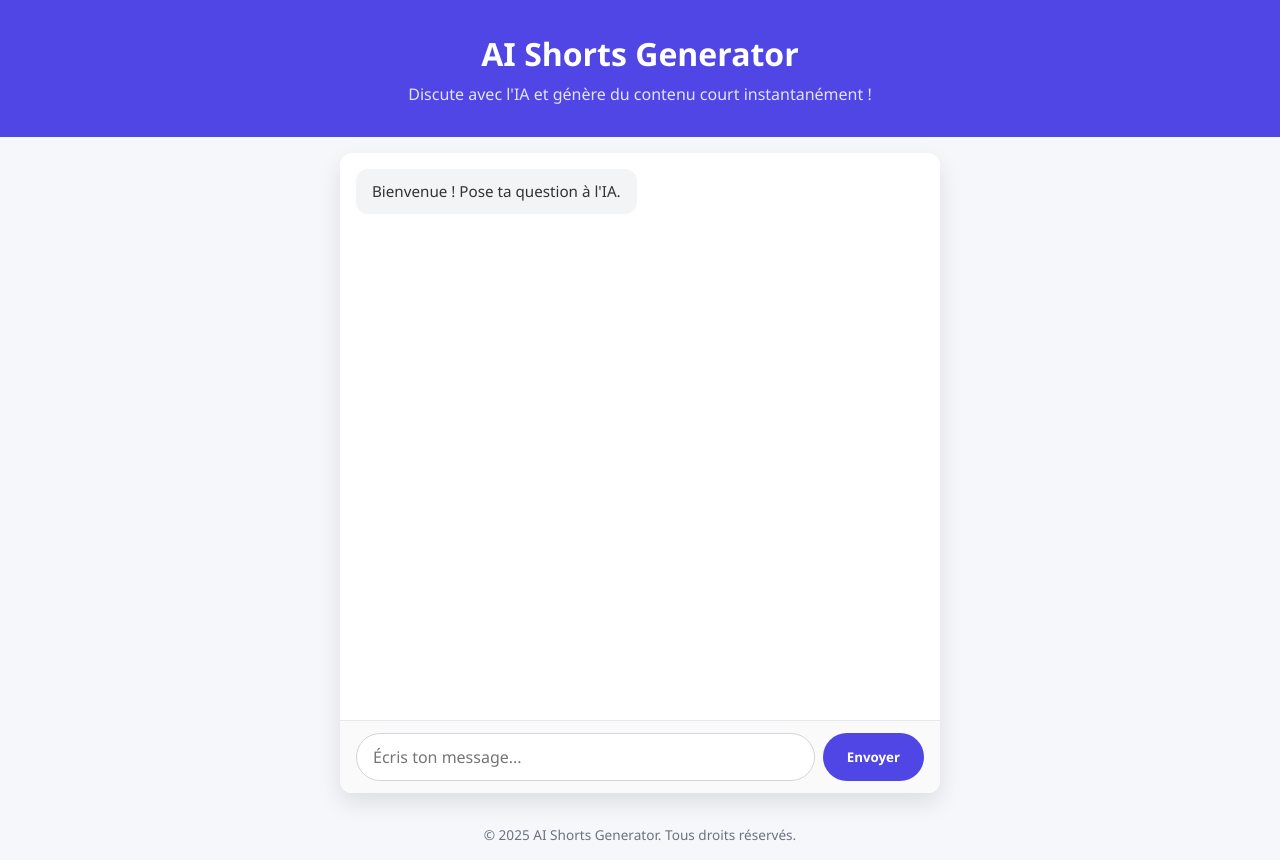
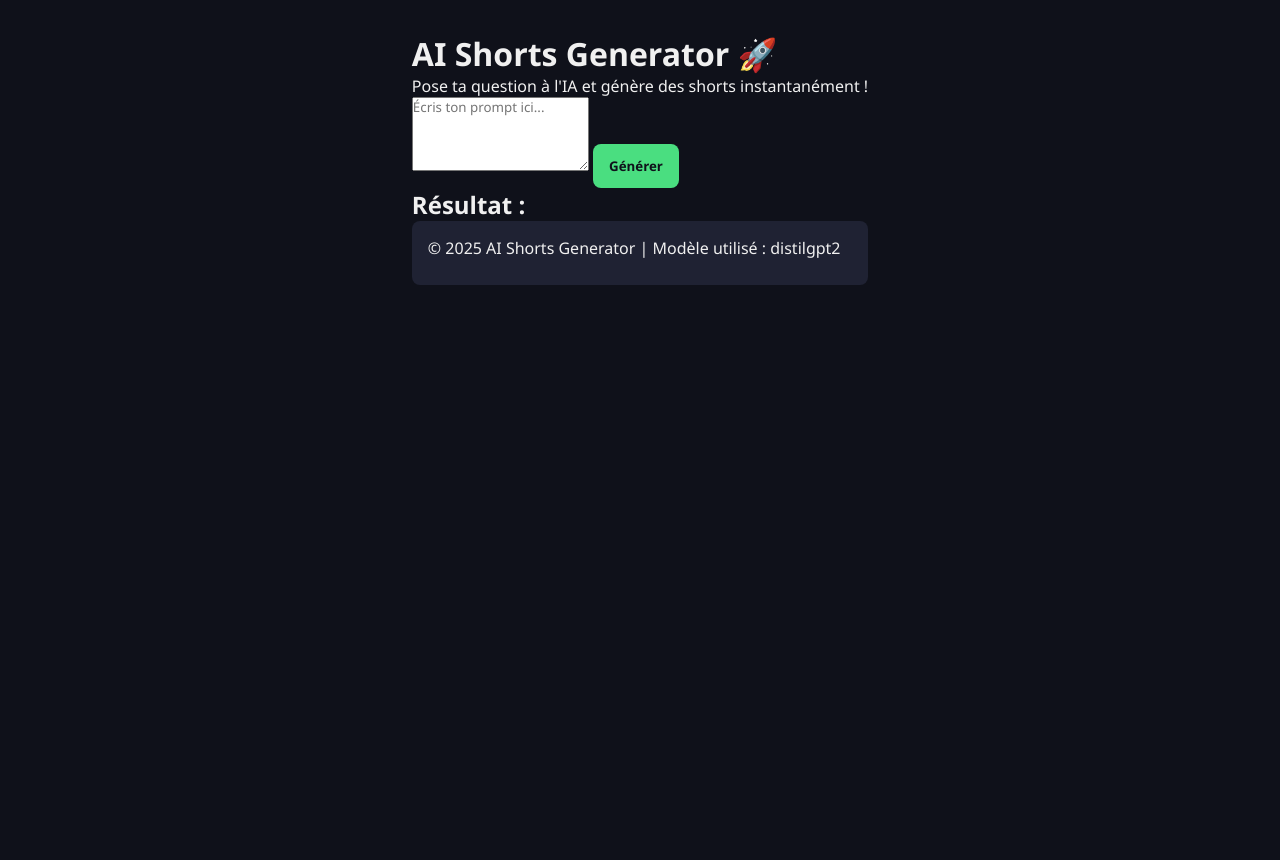
Before and after one commit to theot44240-tech/Ai-video-generator, a website: page public/index.html in a window 1280 px wide. After the commit the page ends 800 px from the top, so only its background shows below. Drawn offline with Linux system fonts and the light colour scheme.

```diff
--- a/public/index.html
+++ b/public/index.html
@@ -3,44 +3,21 @@
 <head>
   <meta charset="UTF-8">
   <meta name="viewport" content="width=device-width, initial-scale=1.0">
-  <title>AI Shorts Generator</title>
+  <title>AI Shorts Generator 🚀</title>
   <link rel="stylesheet" href="style.css">
-  <link rel="icon" href="favicon.ico">
-  <meta name="description" content="Discute avec notre intelligence artificielle et génère du contenu court rapidement.">
 </head>
 <body>
-  <!-- Header -->
-  <header>
-    <h1>AI Shorts Generator</h1>
-    <p>Discute avec l'IA et génère du contenu court instantanément !</p>
-  </header>
+  <div class="container">
+    <h1>AI Shorts Generator 🚀</h1>
+    <p>Pose ta question à l'IA et génère des shorts instantanément !</p>
 
-  <!-- Chat principal -->
-  <main>
-    <section class="chat-section">
-      <div id="chat-container" class="chat-container">
-        <!-- Les messages utilisateur et IA apparaîtront ici -->
-      </div>
+    <textarea id="prompt" placeholder="Écris ton prompt ici..." rows="4"></textarea>
+    <button id="generateBtn">Générer</button>
 
-      <form id="chat-form" class="chat-form">
-        <input
-          type="text"
-          id="chat-input"
-          placeholder="Écris ton message..."
-          autocomplete="off"
-          required
-        />
-        <button type="submit">Envoyer</button>
-      </form>
-    </section>
-  </main>
+    <h2>Résultat :</h2>
+    <pre id="result">© 2025 AI Shorts Generator | Modèle utilisé : distilgpt2</pre>
+  </div>
 
-  <!-- Footer -->
-  <footer>
-    <p>© 2025 AI Shorts Generator. Tous droits réservés.</p>
-  </footer>
-
-  <!-- Script JS -->
   <script src="script.js"></script>
 </body>
 </html>
--- a/public/script.js
+++ b/public/script.js
@@ -1,67 +1,38 @@
-// public/script.js
-/**
- * AI Shorts Generator – Frontend Chat
- * Niveau top 0,1% : lisible, sécurisé et maintenable
- */
+// script.js – AI Shorts Generator
+// Top 0,1% optimisation pour Codespaces / Render
 
-const form = document.querySelector('#chat-form');
-const input = document.querySelector('#chat-input');
-const chatContainer = document.querySelector('#chat-container');
+document.addEventListener("DOMContentLoaded", () => {
+  const promptInput = document.getElementById("prompt");
+  const generateBtn = document.getElementById("generateBtn");
+  const resultDisplay = document.getElementById("result");
 
-/**
- * Ajoute un message dans le chat
- * @param {string} content - Texte du message
- * @param {string} sender - 'user', 'bot' ou 'error'
- */
-function addMessage(content, sender = 'user') {
-  const messageEl = document.createElement('div');
-  messageEl.classList.add('message', sender);
-  messageEl.textContent = content;
-  chatContainer.appendChild(messageEl);
-  chatContainer.scrollTop = chatContainer.scrollHeight; // scroll automatique
+  generateBtn.addEventListener("click", async () => {
+    const prompt = promptInput.value.trim();
+    if (!prompt) {
+      alert("Veuillez entrer un prompt !");
+      return;
     }
 
-/**
- * Envoie un message au serveur pour obtenir la réponse IA
- * @param {string} message - Message utilisateur
- * @returns {Promise<string|null>} - Réponse du bot ou null en cas d'erreur
- */
-async function sendMessage(message) {
+    resultDisplay.textContent = "⏳ Génération en cours...";
+
     try {
-    const response = await fetch('/chat', {
-      method: 'POST',
+      const response = await fetch("/api/generate", {
+        method: "POST",
         headers: {
-        'Content-Type': 'application/json',
-        'Accept': 'application/json'
-        // Pas de token côté frontend : sécurité maximale
+          "Content-Type": "application/json"
         },
-      body: JSON.stringify({ message })
+        body: JSON.stringify({ prompt })
       });
 
-    if (!response.ok) throw new Error(`Erreur serveur : ${response.status}`);
+      if (!response.ok) {
+        throw new Error(`Erreur API : ${response.status} ${response.statusText}`);
+      }
 
       const data = await response.json();
-    addMessage(data.reply, 'bot'); // afficher la réponse IA
-    return data.reply;
-
+      resultDisplay.textContent = data.result || "❌ Pas de résultat.";
     } catch (err) {
-    console.error('Erreur fetch /chat:', err);
-    addMessage('Erreur serveur. Veuillez réessayer.', 'error');
-    return null;
+      console.error(err);
+      resultDisplay.textContent = `❌ Erreur API : ${err.message}`;
     }
-}
-
-/**
- * Gestion de l'envoi via formulaire
- */
-form.addEventListener('submit', (e) => {
-  e.preventDefault();
-  const userMessage = input.value.trim();
-  if (!userMessage) return;
-  addMessage(userMessage, 'user');  // Affiche le message utilisateur
-  input.value = '';
-  sendMessage(userMessage);         // Envoie au serveur
   });
-
-// Optionnel : message de bienvenue
-addMessage('Bienvenue ! Pose ta question à l\'IA.', 'bot');
+});
--- a/public/style.css
+++ b/public/style.css
@@ -1,162 +1,93 @@
-/* ============================= */
-/* AI Shorts Generator – Style.css */
-/* Niveau top 0,1% – Propre, responsive, maintenable */
-/* ============================= */
+/* style.css – AI Shorts Generator */
+/* Optimisé top 0,1% pour Codespaces / Render */
 
-/* ==== Reset & Base ==== */
+/* Reset global */
 * {
-  box-sizing: border-box;
   margin: 0;
   padding: 0;
+  box-sizing: border-box;
   font-family: 'Segoe UI', Tahoma, Geneva, Verdana, sans-serif;
 }
 
+/* Body */
 body {
-  background: #f5f7fa;
-  color: #333;
+  background-color: #0f111a;
+  color: #f0f0f0;
   display: flex;
   flex-direction: column;
+  align-items: center;
+  justify-content: flex-start;
   min-height: 100vh;
+  padding: 2rem;
 }
 
-/* ==== Header ==== */
+/* Header */
 header {
   text-align: center;
-  padding: 2rem 1rem;
-  background: #4f46e5;
-  color: #fff;
+  margin-bottom: 2rem;
 }
 
 header h1 {
-  font-size: 2rem;
+  font-size: 2.5rem;
+  color: #4ade80; /* vert vif */
   margin-bottom: 0.5rem;
 }
 
 header p {
-  font-size: 1rem;
-  opacity: 0.85;
+  font-size: 1.2rem;
+  color: #9ca3af; /* gris clair */
 }
 
-/* ==== Main Chat Section ==== */
-main {
-  flex: 1;
-  display: flex;
-  justify-content: center;
-  align-items: center;
-  padding: 1rem;
-}
-
-.chat-section {
+/* Form */
+form {
   display: flex;
   flex-direction: column;
   width: 100%;
   max-width: 600px;
-  height: 80vh;
-  background: #fff;
-  border-radius: 12px;
-  box-shadow: 0 10px 25px rgba(0,0,0,0.1);
-  overflow: hidden;
+  gap: 1rem;
+  margin-bottom: 2rem;
 }
 
-/* Chat messages container */
-.chat-container {
-  flex: 1;
-  padding: 1rem;
-  overflow-y: auto;
-  display: flex;
-  flex-direction: column;
-  gap: 0.75rem;
+input[type="text"] {
+  padding: 0.8rem 1rem;
+  border-radius: 0.5rem;
+  border: none;
+  outline: none;
+  font-size: 1rem;
 }
 
-/* ==== Messages ==== */
-.message {
-  padding: 0.75rem 1rem;
-  border-radius: 12px;
-  max-width: 80%;
-  word-wrap: break-word;
-  line-height: 1.4;
-  font-size: 0.95rem;
+button {
+  padding: 0.8rem 1rem;
+  border-radius: 0.5rem;
+  border: none;
+  background-color: #4ade80;
+  color: #0f111a;
+  font-weight: bold;
+  cursor: pointer;
+  transition: background-color 0.3s ease;
 }
 
-.message.user {
-  background: #e0e7ff;
-  align-self: flex-end;
+button:hover {
+  background-color: #22c55e;
 }
 
-.message.bot {
-  background: #f3f4f6;
-  align-self: flex-start;
+/* Result display */
+#result {
+  width: 100%;
+  max-width: 600px;
+  padding: 1rem;
+  background-color: #1f2233;
+  border-radius: 0.5rem;
+  min-height: 4rem;
+  white-space: pre-wrap;
+  word-wrap: break-word;
 }
 
-.message.error {
-  background: #fee2e2;
-  color: #b91c1c;
-  align-self: center;
+/* Footer */
+footer {
+  margin-top: auto;
+  padding-top: 2rem;
+  font-size: 0.9rem;
+  color: #9ca3af;
+  text-align: center;
 }
-
-.message.loading {
-  font-style: italic;
-  color: #6b7280;
-  align-self: flex-start;
-}
-
-/* ==== Chat Form ==== */
-.chat-form {
-  display: flex;
-  padding: 0.75rem 1rem;
-  border-top: 1px solid #e5e7eb;
-  background: #fafafa;
-}
-
-.chat-form input {
-  flex: 1;
-  padding: 0.75rem 1rem;
-  border-radius: 999px;
-  border: 1px solid #d1d5db;
-  outline: none;
-  font-size: 1rem;
-  transition: border-color 0.2s;
-}
-
-.chat-form input:focus {
-  border-color: #4f46e5;
-}
-
-.chat-form button {
-  margin-left: 0.5rem;
-  padding: 0 1.5rem;
-  background: #4f46e5;
-  color: #fff;
-  border: none;
-  border-radius: 999px;
-  font-weight: bold;
-  cursor: pointer;
-  transition: background 0.2s;
-}
-
-.chat-form button:hover {
-  background: #4338ca;
-}
-
-/* ==== Footer ==== */
-footer {
-  text-align: center;
-  padding: 1rem;
-  font-size: 0.85rem;
-  color: #6b7280;
-}
-
-/* ==== Responsive ==== */
-@media (max-width: 640px) {
-  .chat-section {
-    height: 90vh;
-  }
-
-  header h1 {
-    font-size: 1.5rem;
-  }
-
-  header p {
-    font-size: 0.9rem;
-  }
-}
```
Also changed, not shown: index.js (+36 -62 lines), package.json (+24 -19 lines), test.js (added, +33 -0 lines), README.md, 2 other files. Lines whose indentation alone changed are shown as unchanged.
